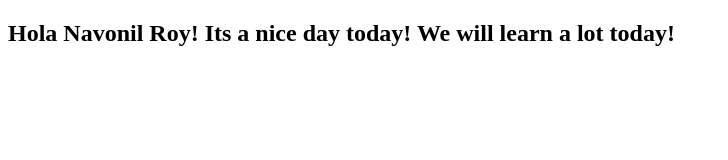
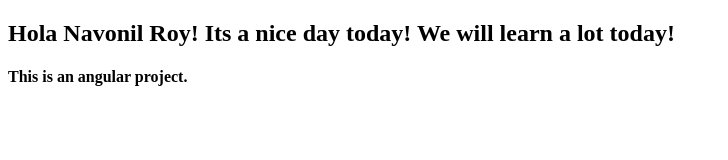
Before and after one commit to navonilROY/AngularTest, a plain HTML site: page index.html in a window 1280 px wide. Shown: the whole page, without its empty margins (0-728 px from the left). Drawn offline with Linux system fonts and the light colour scheme.

Commit message:
Third version.

```diff
--- a/index.html
+++ b/index.html
@@ -7,5 +7,6 @@
 </head>
 <body>
     <h2>Hola Navonil Roy! Its a nice day today! We will learn a lot today!</h2>
+    <h4>This is an angular project.</h4>
 </body>
 </html>
```
